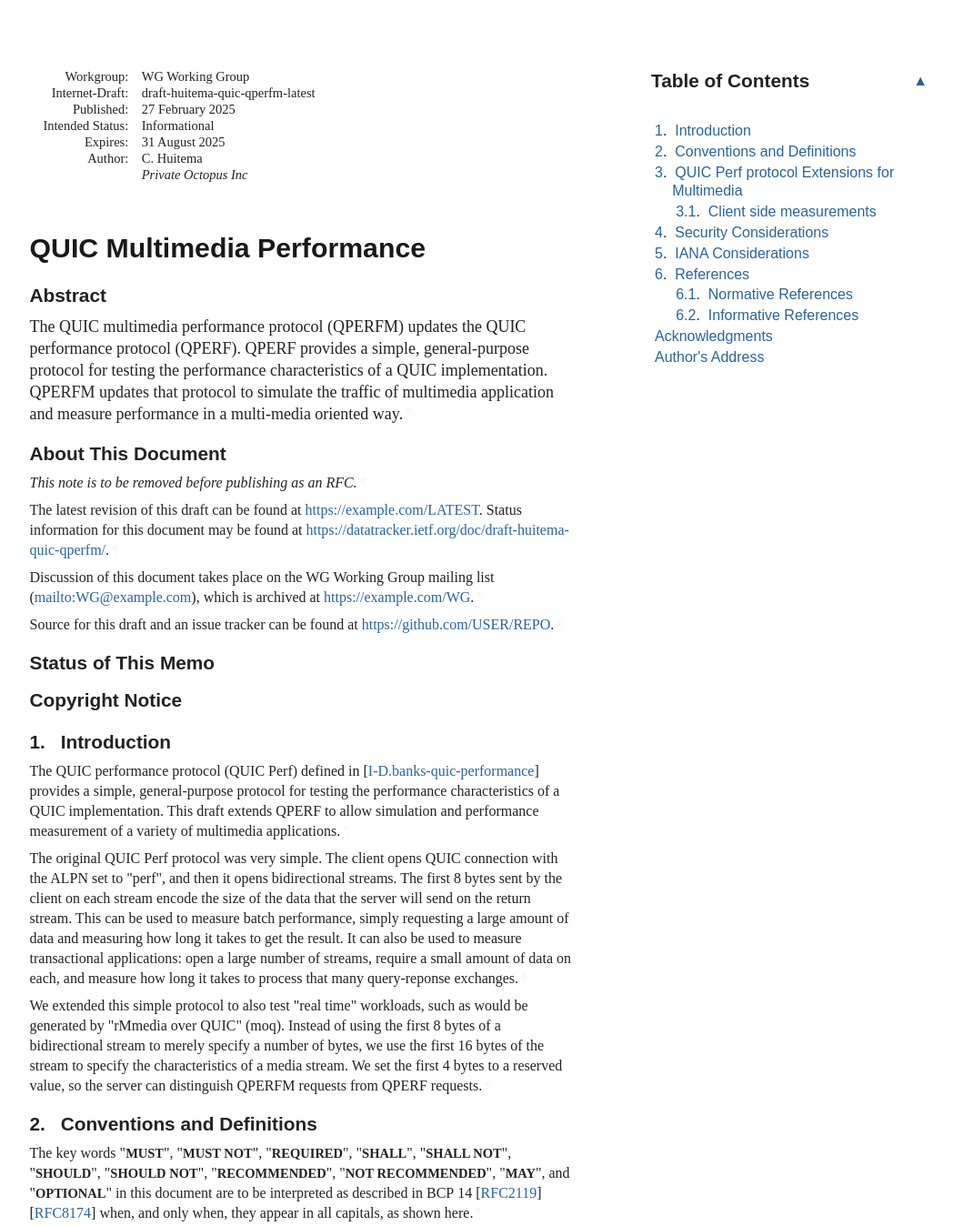
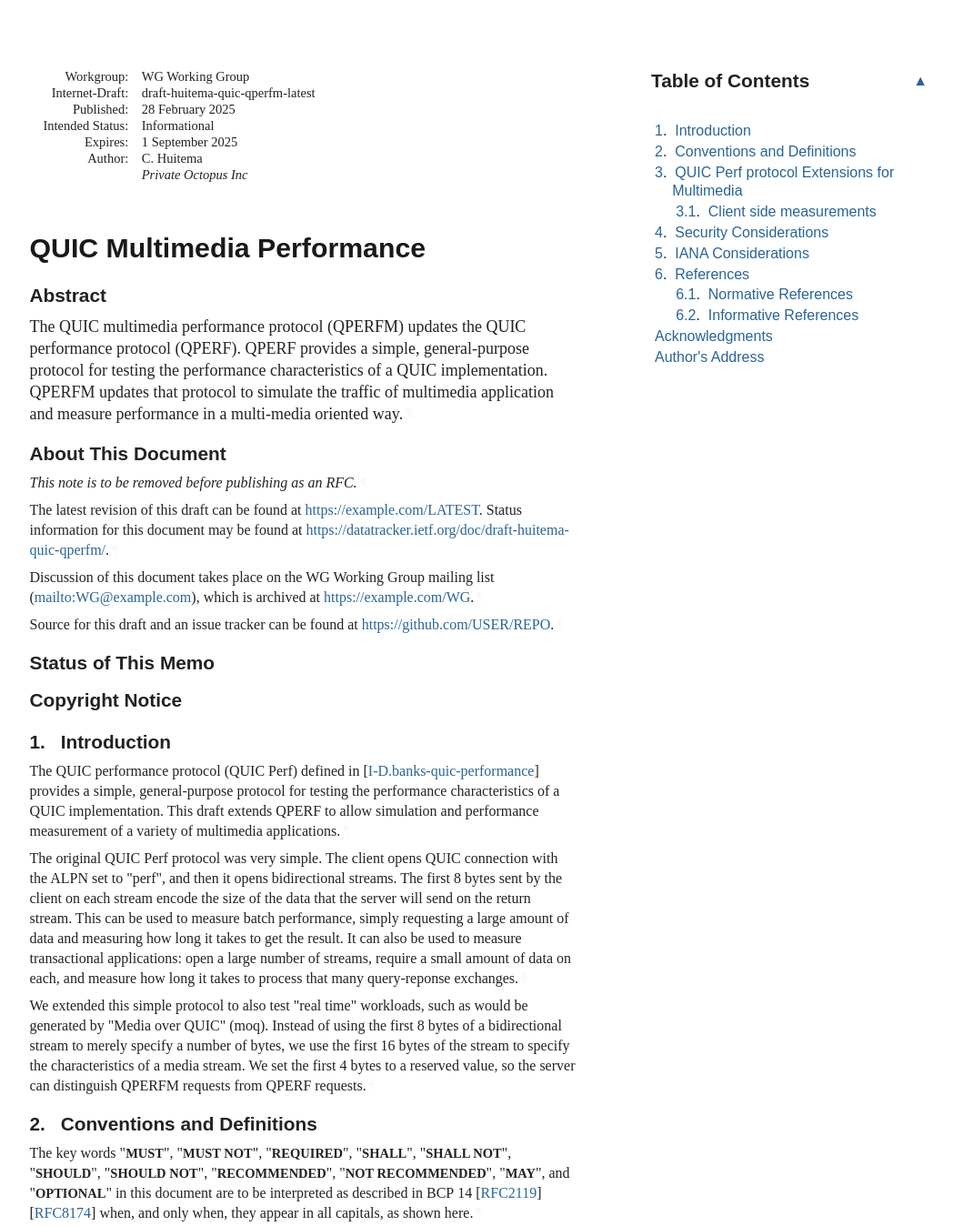
Before and after one commit to huitema/draft-huitema-quic-qperfm, a plain HTML site: page suhas/draft-huitema-quic-qperfm.html in a window 1280 px wide. Shown: the top 1348 px of the page at 91% size, without its empty margins (92-1140 px from the left). Drawn offline with Linux system fonts and the light colour scheme; a web font is replaced by a local one.

Commit message:
Script updating gh-pages from 797c9dc. [ci skip]

```diff
--- a/suhas/draft-huitema-quic-qperfm.html
+++ b/suhas/draft-huitema-quic-qperfm.html
@@ -1055,7 +1055,7 @@ svg :is([fill="white"], [fill^="#fff"]) {
 </tr></thead>
 <tfoot><tr>
 <td class="left">Huitema</td>
-<td class="center">Expires 31 August 2025</td>
+<td class="center">Expires 1 September 2025</td>
 <td class="right">[Page]</td>
 </tr></tfoot>
 </table>
@@ -1068,12 +1068,12 @@ svg :is([fill="white"], [fill^="#fff"]) {
 <dd class="internet-draft">draft-huitema-quic-qperfm-latest</dd>
 <dt class="label-published">Published:</dt>
 <dd class="published">
-<time datetime="2025-02-27" class="published">27 February 2025</time>
+<time datetime="2025-02-28" class="published">28 February 2025</time>
     </dd>
 <dt class="label-intended-status">Intended Status:</dt>
 <dd class="intended-status">Informational</dd>
 <dt class="label-expires">Expires:</dt>
-<dd class="expires"><time datetime="2025-08-31">31 August 2025</time></dd>
+<dd class="expires"><time datetime="2025-09-01">1 September 2025</time></dd>
 <dt class="label-authors">Author:</dt>
 <dd class="authors">
 <div class="author">
@@ -1127,7 +1127,7 @@ oriented way.<a href="#section-abstract-1" class="pilcrow">¶</a></p>
         time. It is inappropriate to use Internet-Drafts as reference
         material or to cite them other than as "work in progress."<a href="#section-boilerplate.1-3" class="pilcrow">¶</a></p>
 <p id="section-boilerplate.1-4">
-        This Internet-Draft will expire on 31 August 2025.<a href="#section-boilerplate.1-4" class="pilcrow">¶</a></p>
+        This Internet-Draft will expire on 1 September 2025.<a href="#section-boilerplate.1-4" class="pilcrow">¶</a></p>
 </section>
 </div>
 <div id="copyright">
@@ -1217,7 +1217,7 @@ be used to measure transactional applications: open a large number of streams,
 require a small amount of data on each, and measure how long it takes to process
 that many query-reponse exchanges.<a href="#section-1-2" class="pilcrow">¶</a></p>
 <p id="section-1-3">We extended this simple protocol to also test "real time" workloads,
-such as would be generated by "rMmedia over QUIC" (moq). Instead of using the first 8
+such as would be generated by "Media over QUIC" (moq). Instead of using the first 8
 bytes of a bidirectional stream to merely specify a number of bytes, we use the
 first 16 bytes of the stream to specify the characteristics of a media stream. We
 set the first 4 bytes to a reserved value, so the server can distinguish
```
Also changed, not shown: suhas/draft-huitema-quic-qperfm.txt.
